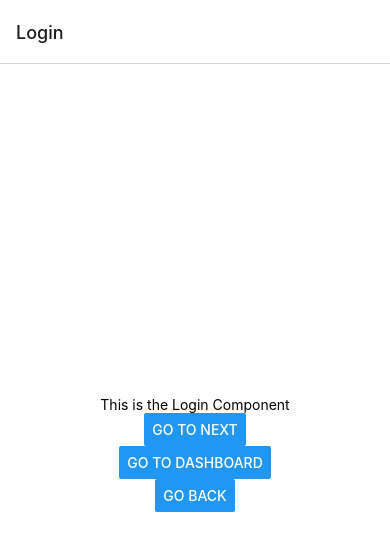
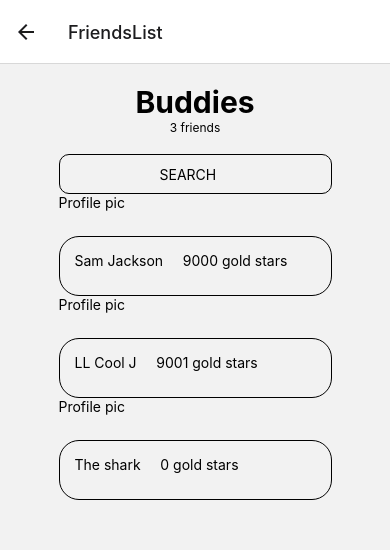
Before and after one commit to rpp30-boc-heartbleed/whimsical, a React Native app in the folder client/: screen /FriendsList in a window 390 px wide. Shown: the top 550 px of the page. Built offline with nearby package versions, Linux system fonts and the light colour scheme.

Commit message:
Initial setup of Recoil complete

```diff
--- /dev/null
+++ b/client/common/dummyData/dummyFriendsList.js
@@ -0,0 +1,29 @@
+const dummyFriendsList = [{
+  id: 1,
+  name: 'Sam Jackson',
+  picture: 'http://fakeurl.com/dummy/samjackson',
+  goldStars: 9000,
+  status: true,
+  // currentErrand: Object,
+  // pastErrands: Array,
+},
+{
+  id: 2,
+  name: 'LL Cool J',
+  picture: 'http://fakeurl.com/dummy/llcoolj',
+  goldStars: 9001,
+  status: false,
+  // currentErrand: Object,
+  // pastErrands: Array,
+},
+{
+  id: 3,
+  name: 'The shark',
+  picture: 'http://fakeurl.com/dummy/theshark',
+  goldStars: 0,
+  status: true,
+  // currentErrand: Object,
+  // pastErrands: Array,
+}];
+
+export default dummyFriendsList;
--- a/client/components/Dashboard/DashboardContainer.jsx
+++ b/client/components/Dashboard/DashboardContainer.jsx
@@ -2,7 +2,6 @@ import React from 'react';
 import {
   View,
   Text,
-  TouchableOpacity, // A wrapper to add press/touch functionality to any component
   StyleSheet,
   TextInput,
   StatusBar,
--- a/client/components/ErrandTracker/ErrandTrackerContainer.jsx
+++ b/client/components/ErrandTracker/ErrandTrackerContainer.jsx
@@ -2,7 +2,6 @@ import React from 'react';
 import {
   View,
   Text,
-  TouchableOpacity, // A wrapper to add press/touch functionality to any component
   StyleSheet,
   TextInput,
   StatusBar,
--- a/client/components/FriendsList/FriendsListContainer.jsx
+++ b/client/components/FriendsList/FriendsListContainer.jsx
@@ -1,57 +1,91 @@
 import React, { useState } from 'react';
+import { useRecoilState, useRecoilValue } from 'recoil';
 
 import {
   View,
   Text,
+  Image,
   StyleSheet,
   TouchableOpacity,
   TextInput,
   FlatList,
 } from 'react-native';
+import friendsListState from '../../state/atoms/friendsList';
 
 const FriendsListContainer = () => {
-  const [friendsList, setFriendsList] = useState([{
-    id: 1,
-    name: 'll cool j',
-  },
-  {
-    id: 2,
-    name: 'sam jackson',
-  }]);
-  const [color, setColor] = useState('white');
-
-  const handleTap = () => {
-    if (color === 'white') {
-      setColor('red');
-    } else {
-      setColor('white');
-    }
-  };
+  const [friendsList, setFriendsList] = useRecoilState(friendsListState);
 
   return (
-    <>
+    <View style={styles.container}>
+      <Text style={styles.heading}>Buddies</Text>
+      <Text style={styles.number}>{friendsList.length} friends</Text>
+      <TextInput
+        style={styles.search}
+        placeholder='SEARCH'
+      />
+      <View style={styles.list}>
         <FlatList
           data={friendsList}
           renderItem={({ item, index }) => {
             return (
-            <TouchableOpacity onPress={handleTap}>
-              <Text style={{ backgroundColor: color }}>{item.name}</Text>
+              <View>
+                <Text>Profile pic</Text>
+                <TouchableOpacity>
+                  <Text style={styles.friend}>
+                    {item.name}     {item.goldStars} gold stars
+                    </Text>
                 </TouchableOpacity>
+              </View>
             );
           }}
           keyExtractor={(friend) => friend.id}
           keyboardShouldPersistTaps="handled"
-        style={styles.friendsList}
         />
-      {/* <Text>hey there</Text> */}
-    </>
+      </View>
+    </View>
   );
 };
 
 const styles = StyleSheet.create({
-  friendsList: {
-    color: 'black',
+  container: {
+    flex: 1,
+    justifyContent: 'center',
+    alignItems: 'center',
+    paddingBottom: '5%',
   },
+  heading: {
+    fontSize: 30,
+    fontWeight: 'bold',
+    marginTop: '5%',
+  },
+  number: {
+    fontSize: 12,
+    paddingBottom: '5%',
+  },
+  search: {
+    borderRadius: 10,
+    fontSize: 14,
+    borderColor: 'black',
+    borderWidth: 1,
+    width: '70%',
+    height: 40,
+    paddingHorizontal: 100,
+  },
+  list: {
+    flex: 1,
+    fontSize: 14,
+    width: '70%',
+  },
+  friend: {
+    padding: 15,
+    fontSize: 14,
+    borderRadius: 20,
+    borderColor: 'black',
+    borderWidth: 1,
+    width: '100%',
+    height: 60,
+    marginTop: 25,
+  }
 });
 
 export default FriendsListContainer;
--- a/client/components/Login/LoginContainer.jsx
+++ b/client/components/Login/LoginContainer.jsx
@@ -2,7 +2,6 @@ import React from 'react';
 import {
   View,
   Text,
-  TouchableOpacity, // A wrapper to add press/touch functionality to any component
   StyleSheet,
   TextInput,
   StatusBar,
@@ -14,8 +13,8 @@ const LoginContainer = ({ navigation }) => {
     <View style={styles.container}>
       <Text>This is the Login Component</Text>
       <Button
-        title="Go to next"
-        onPress={() => navigation.push('Dashboard')} // push the name property of the Stack.Screen component as defined in App.jsx
+        title="Go to FriendsList"
+        onPress={() => navigation.push('FriendsList')} // push the name property of the Stack.Screen component as defined in App.jsx
       />
       <Button title="Go to Dashboard" onPress={() => navigation.navigate('Dashboard')} />
       <Button title="Go back" onPress={() => navigation.goBack()} />
--- a/client/components/Map/MapContainer.jsx
+++ b/client/components/Map/MapContainer.jsx
@@ -2,7 +2,6 @@ import React from 'react';
 import {
   View,
   Text,
-  TouchableOpacity, // A wrapper to add press/touch functionality to any component
   StyleSheet,
   TextInput,
   StatusBar,
--- a/client/components/NavBar/NavBarContainer.jsx
+++ b/client/components/NavBar/NavBarContainer.jsx
@@ -2,7 +2,6 @@ import React from 'react';
 import {
   View,
   Text,
-  TouchableOpacity, // A wrapper to add press/touch functionality to any component
   StyleSheet,
   TextInput,
   StatusBar,
--- a/client/components/UserProfile/UserProfileContainer.jsx
+++ b/client/components/UserProfile/UserProfileContainer.jsx
@@ -2,7 +2,6 @@ import React from 'react';
 import {
   View,
   Text,
-  TouchableOpacity, // A wrapper to add press/touch functionality to any component
   StyleSheet,
   TextInput,
   StatusBar,
--- a/client/components/index.js
+++ b/client/components/index.js
@@ -1,5 +1,6 @@
 import DashboardContainer from './Dashboard/DashboardContainer';
 import ErrandTrackerContainer from './ErrandTracker/ErrandTrackerContainer';
+import FriendsListContainer from './FriendsList/FriendsListContainer';
 import LoginContainer from './Login/LoginContainer';
 import MapContainer from './Map/MapContainer';
 import NavBarContainer from './NavBar/NavBarContainer';
@@ -9,6 +10,7 @@ export {
   DashboardContainer,
   ErrandTrackerContainer,
   LoginContainer,
+  FriendsListContainer,
   MapContainer,
   NavBarContainer,
   UserProfileContainer,
--- a/client/navigation/Navigation.jsx
+++ b/client/navigation/Navigation.jsx
@@ -7,6 +7,7 @@ import { createNativeStackNavigator } from '@react-navigation/native-stack';
 import {
   DashboardContainer,
   ErrandTrackerContainer,
+  FriendsListContainer,
   LoginContainer,
   MapContainer,
   NavBarContainer,
@@ -25,6 +26,8 @@ const Navigation = () => {
         <Stack.Screen name='Map' component={MapContainer} />
         <Stack.Screen name='NavBar' component={NavBarContainer} />
         <Stack.Screen name='UserProfile' component={UserProfileContainer} />
+        <Stack.Screen name='FriendsList' component={FriendsListContainer} />
+
       </Stack.Navigator>
     </NavigationContainer>
   );
--- /dev/null
+++ b/client/state/atoms/friendsList.js
@@ -0,0 +1,9 @@
+import { atom } from 'recoil';
+import dummyFriendsList from '../../common/dummyData/dummyFriendsList';
+
+const friendsListState = atom({
+  key: 'FriendsListState',
+  default: dummyFriendsList,
+});
+
+export default friendsListState;
```
Also changed, not shown: 2 other files (tests, documents, lock files or other folders). Lines whose indentation alone changed are shown as unchanged.
